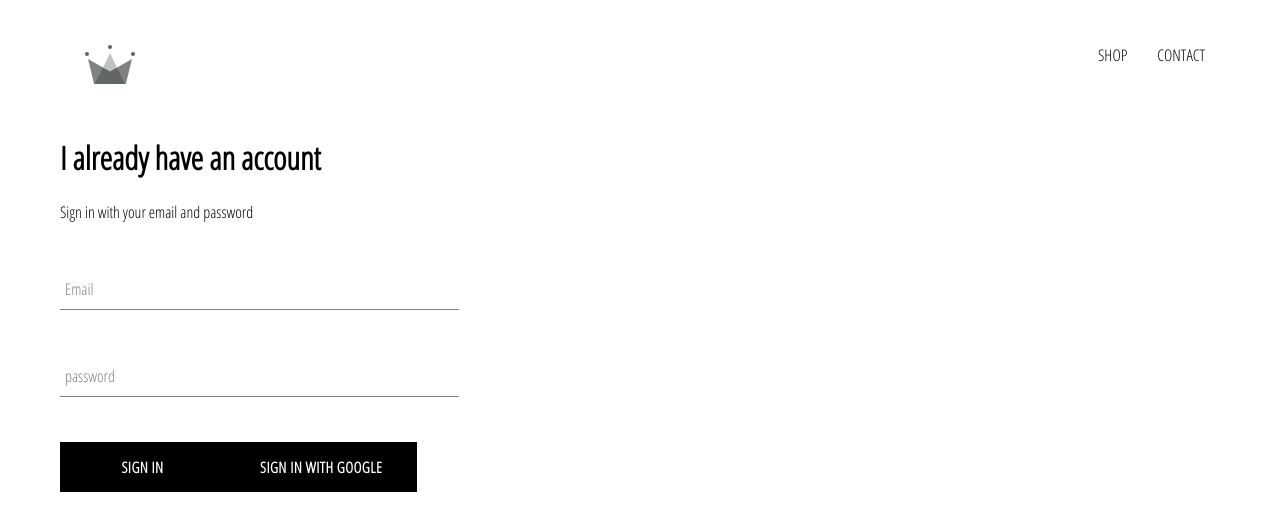
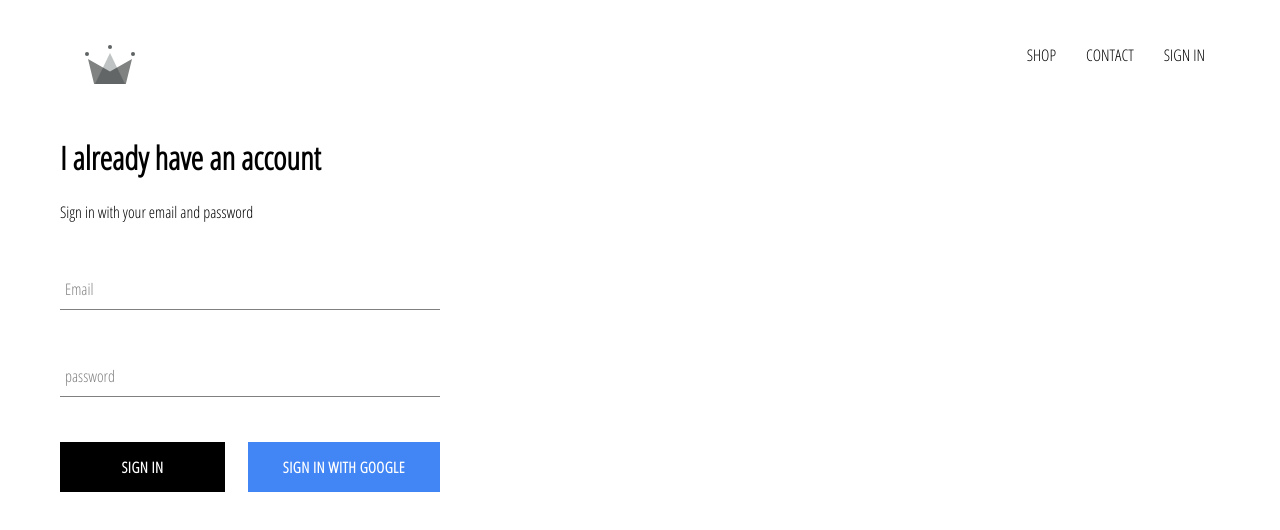
Before and after one commit to gaguinaga2000/reactjs-ecommerce, a React (Create React App) app: page /signin in a window 1280 px wide. Shown: the top 530 px of the page. Built offline with nearby package versions, Linux system fonts and the light colour scheme; no server answers.

Commit message:
google sign in color

```diff
--- a/src/App.css
+++ b/src/App.css
@@ -6,3 +6,7 @@
   text-decoration: none;
   color: black;
 }
+
+* {
+  box-sizing: border-box;
+}
--- a/src/App.js
+++ b/src/App.js
@@ -5,11 +5,32 @@
 import SignInAndSignUpPage from './pages/sign-in-signup/sign-in-signup.component';
 import ShopPage from './pages/shop/shop.component';
 import Header from './components/header/header.component';
+import { auth } from './firebase/firebase.utils';
 
-function App() {
+class App extends React.Component {
+  constructor() {
+    super();
+    this.state = {
+      currentUser: null
+    };
+  }
+
+  unsubscribeFromAuth = null;
+
+  componentDidMount() {
+    this.unsubscribeFromAuth = auth.onAuthStateChanged(user => {
+      this.setState({ currentUser: user });
+    });
+  }
+
+  componentWillUnmount() {
+    this.unsubscribeFromAuth();
+  }
+
+  render() {
     return (
       <div>
-      <Header />
+        <Header currentUser={this.state.currentUser} />
         <Switch>
           <Route exact path='/' component={HomePage} />
           <Route path='/shop' component={ShopPage} />
@@ -18,5 +39,6 @@
       </div>
     );
   }
+}
 
 export default App;
--- a/src/components/custom-button/custom-button.component.jsx
+++ b/src/components/custom-button/custom-button.component.jsx
@@ -2,7 +2,10 @@
 import './custom-button.styles.scss';
 
 const CustomButton = ({ children, ...otherProps }) => (
-  <button className='custom-button' {...otherProps}>
+  <button
+    className={`${otherProps.isGoogle ? 'google' : ''} custom-button`}
+    {...otherProps}
+  >
     {children}
   </button>
 );
--- a/src/components/custom-button/custom-button.styles.scss
+++ b/src/components/custom-button/custom-button.styles.scss
@@ -19,4 +19,13 @@
     color: black;
     border: 1px solid black;
   }
+  &.google {
+    background-color: #4285f4;
+    color: white;
+
+    &:hover {
+      background-color: #357ae8;
+      border: none;
+    }
+  }
 }
--- a/src/components/header/header.component.jsx
+++ b/src/components/header/header.component.jsx
@@ -2,8 +2,9 @@
 import './header.styles.scss';
 import { Link } from 'react-router-dom';
 import { ReactComponent as Logo } from '../../assets/crown.svg';
+import { auth } from '../../firebase/firebase.utils';
 
-const Header = () => (
+const Header = ({ currentUser }) => (
   <div className='header'>
     <Link className='logo-container' to='/'>
       <Logo className='logo' />
@@ -15,6 +16,15 @@
       <Link className='option' to='/shop'>
         CONTACT
       </Link>
+      {currentUser ? (
+        <div className='option' onClick={() => auth.signOut()}>
+          SIGN OUT
+        </div>
+      ) : (
+        <Link className='option' to='/signin'>
+          SIGN IN
+        </Link>
+      )}
     </div>
   </div>
 );
--- a/src/components/header/header.styles.scss
+++ b/src/components/header/header.styles.scss
@@ -20,6 +20,7 @@
 
     .option {
       padding: 10px 15px;
+      cursor: pointer;
     }
   }
 }
--- a/src/components/sign-in/sign-in.component.jsx
+++ b/src/components/sign-in/sign-in.component.jsx
@@ -46,10 +46,12 @@
             label='password'
             required
           />
-          <CustomButton type='submit'>Sign In</CustomButton>
-          <CustomButton onClick={signInWithGoogle}>
-            Sign in with Google
-          </CustomButton>
+          <div className='buttons'>
+            <CustomButton type='submit'>Sign In</CustomButton>
+            <CustomButton onClick={signInWithGoogle} isGoogle>
+              Sign in with Google
+            </CustomButton>
+          </div>
         </form>
       </div>
     );
--- a/src/components/sign-in/sign-in.styles.scss
+++ b/src/components/sign-in/sign-in.styles.scss
@@ -1,9 +1,14 @@
 .sign-in {
-  width: 30vw;
+  width: 380px;
   display: flex;
   flex-direction: column;
 
   .title {
     margin: 10px;
   }
+
+  .buttons {
+    display: flex;
+    justify-content: space-between;
+  }
 }
```
Lines whose indentation alone changed are shown as unchanged.
